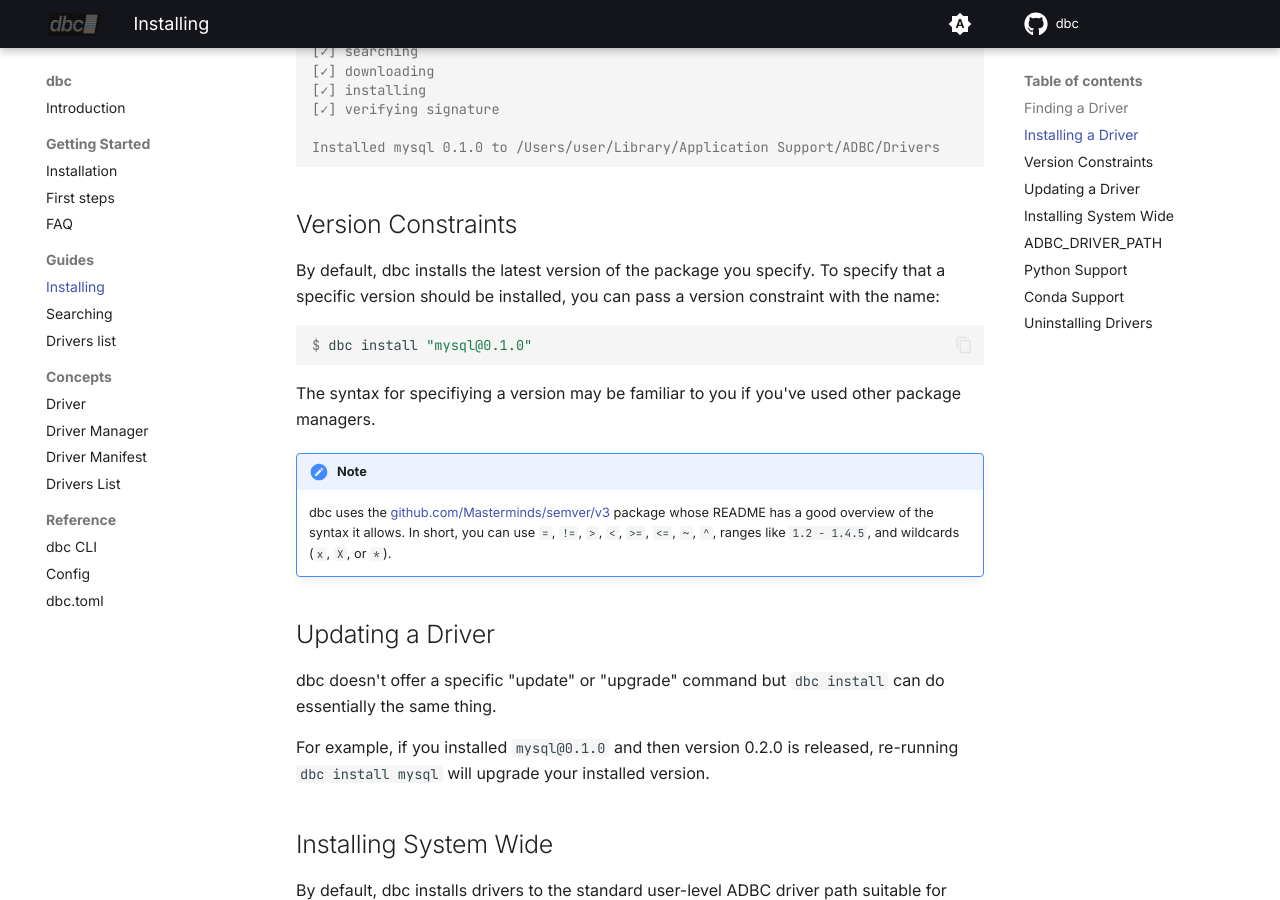
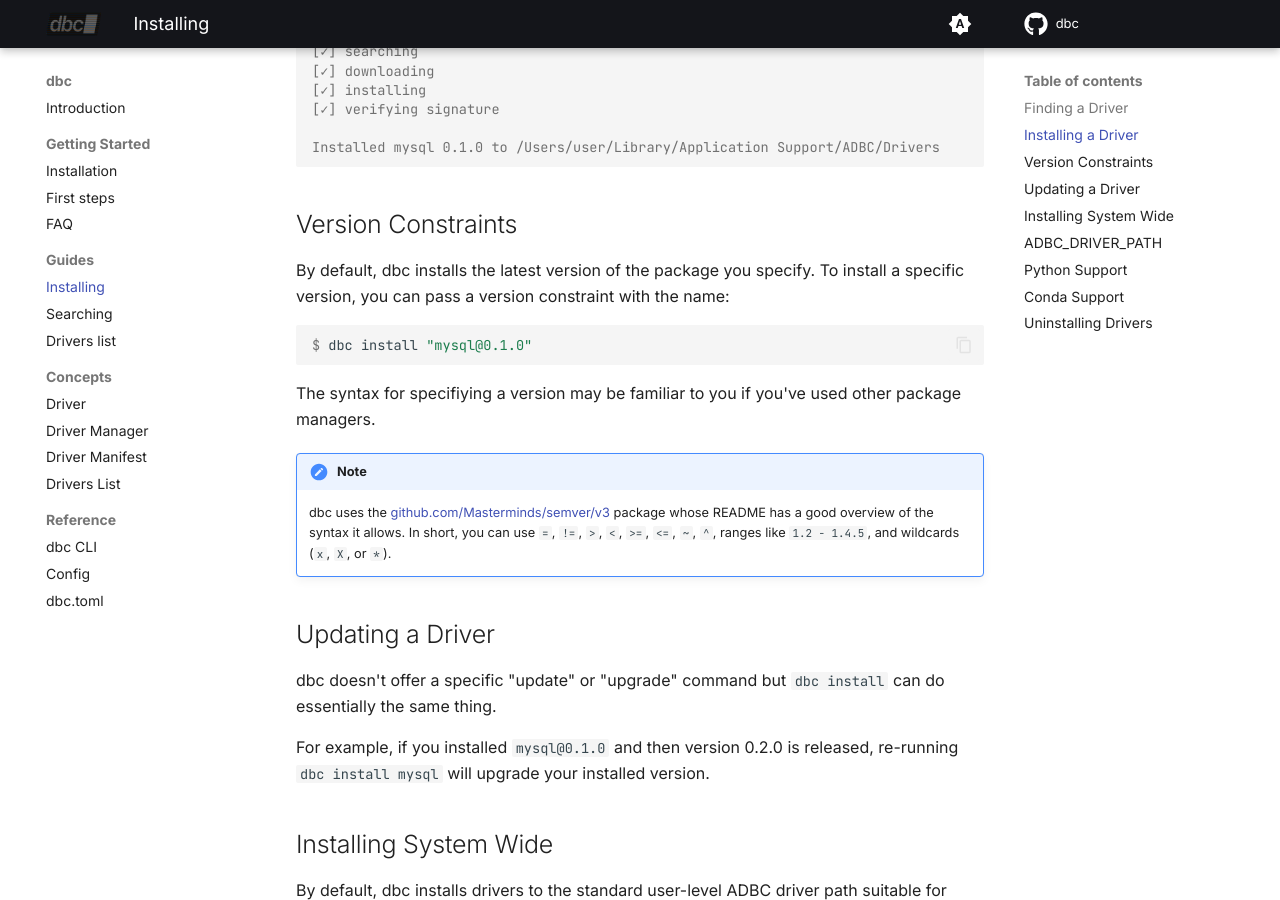
Before and after one commit to columnar-tech/dbc, an MkDocs documentation site: the page built from docs/guides/installing.md, in a window 1280 px wide and 900 px high, scrolled down 752 px. Built offline with MkDocs 1.6.1 and Material for MkDocs 9.7.7, drawn with Linux system fonts in a browser that asks for light colours; plug-ins that fetch from the network failed and are left out; comment, search, counter and statistics services are not loaded.

Commit message:
Update docs/guides/installing.md
Co-authored-by: Ian Cook <ianmcook@gmail.com>

````diff
--- a/docs/guides/installing.md
+++ b/docs/guides/installing.md
@@ -37,7 +37,7 @@ Installed mysql 0.1.0 to /Users/user/Library/Application Support/ADBC/Drivers
 ## Version Constraints
 
 By default, dbc installs the latest version of the package you specify.
-To specify that a specific version should be installed, you can pass a version constraint with the name:
+To install a specific version, you can pass a version constraint with the name:
 
 ```console
 $ dbc install "mysql@0.1.0"
````
